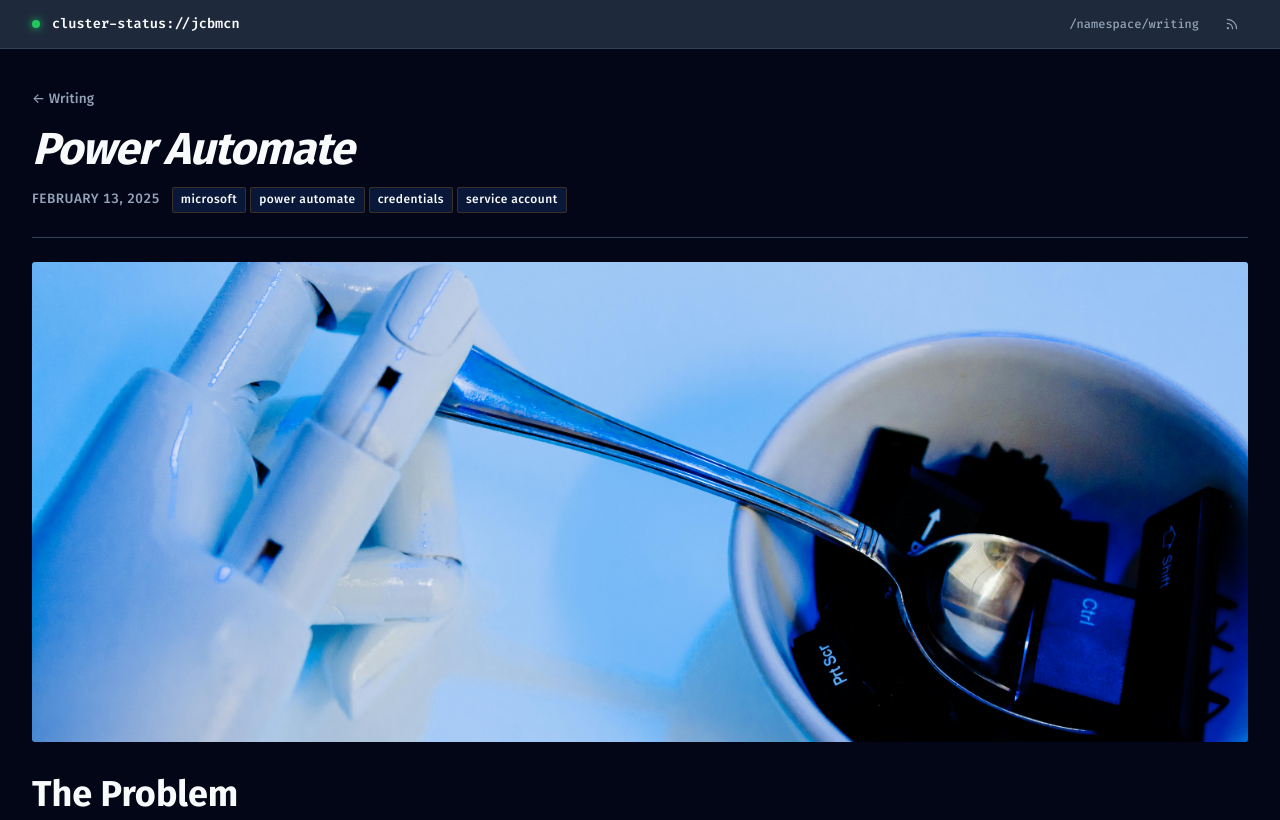
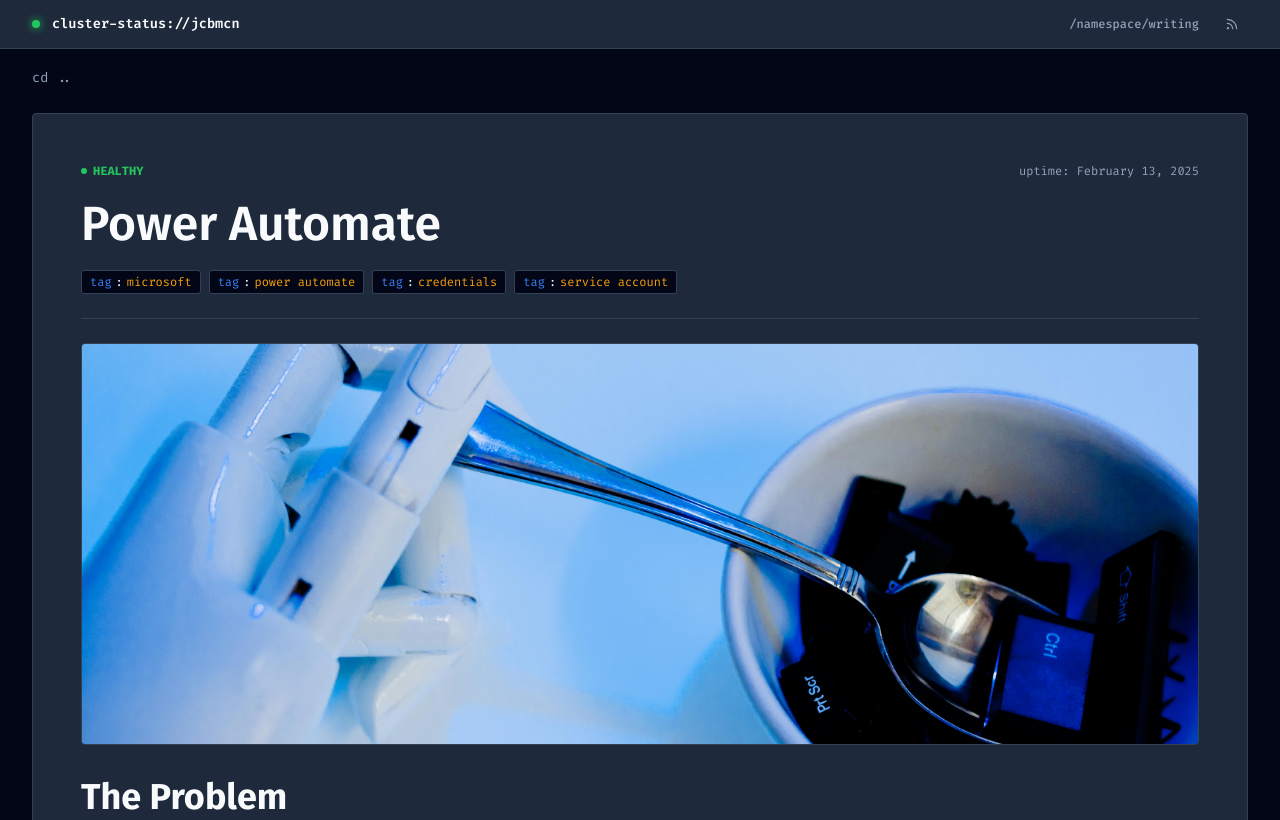
Before and after one commit to jcbmcn/jcbmcn.github.io, an Astro site: page /posts/2025-02-13-power-automate in a window 1280 px wide. Shown: the top 820 px of the page. Built offline with nearby package versions, Linux system fonts and the light colour scheme; Astro itself is replaced by a stand-in of ours.

Commit message:
feat(ui): redesign post detail as dashboard document

```diff
--- a/src/pages/posts/[slug].astro
+++ b/src/pages/posts/[slug].astro
@@ -21,55 +21,47 @@ const formattedDate = date
   : null;
 ---
 
-<BaseLayout title={`${title} — Jacob McNeilly`} description={title}>
-  <main class="post-page">
+<BaseLayout title={`${title} | jcbmcn`} description={title}>
+  <main class="detail-dashboard">
+    <div class="top-nav">
+      <a href="/posts/" class="cmd-link">cd ..</a>
+    </div>
 
-    <!-- Post header: title, meta -->
-    <article>
-      <header class="post-header">
-        <a href="/posts/" class="back-link">← Writing</a>
-
-        <h1 class="post-title">{title}</h1>
-
-        <div class="post-meta">
+    <article class="panel doc-panel">
+      <header class="doc-header">
+        <div class="meta-row">
+          <span class="status-indicator">
+            <span class="status-dot"></span> <span class="status-text">HEALTHY</span>
+          </span>
           {formattedDate && (
-            <time class="post-meta__date" datetime={date?.toISOString()}>
-              {formattedDate}
-            </time>
-          )}
-          {tags.length > 0 && (
-            <ul class="post-meta__tags" aria-label="Tags">
-              {tags.map((tag) => (
-                <li class="post-meta__tag">{tag}</li>
-              ))}
-            </ul>
+             <span class="sys-time">uptime: {formattedDate}</span>
           )}
         </div>
+
+        <h1 class="doc-title">{title}</h1>
+
+        {tags.length > 0 && (
+          <div class="k8s-labels">
+            {tags.map((tag) => (
+              <span class="k8s-label"><span class="label-key">tag</span>:<span class="label-val">{tag}</span></span>
+            ))}
+          </div>
+        )}
       </header>
 
-      <!-- Featured image: full-width within the container -->
+      {/* Featured image logic remains same */}
       {image && (
         <figure class="post-image">
-          <img
-            src={image}
-            alt={title}
-            width="1200"
-            height="630"
-            class="post-image__img"
-            loading="eager"
-            decoding="async"
-          />
+          <img src={image} alt={title} width="1200" height="630" class="post-image__img" loading="eager" decoding="async" />
         </figure>
       )}
 
-      <!-- Body: @tailwindcss/typography prose -->
       <div class="prose post-body">
         <Content />
       </div>
 
-      <!-- Post footer -->
-      <footer class="post-footer">
-        <a href="/posts/" class="back-link back-link--footer">← Back to writing</a>
+      <footer class="doc-footer">
+        <span class="eof-marker">EOF</span>
       </footer>
     </article>
   </main>
@@ -179,170 +171,74 @@ const formattedDate = date
 </script>
 
 <style>
-  /* ============================================================
-     PAGE CONTAINER
-     ============================================================ */
-  .post-page {
-    max-width: var(--container-wide);
+  .detail-dashboard {
+    max-width: var(--container-max);
     margin: 0 auto;
-    padding: 0 var(--gutter) clamp(4rem, 10vw, 8rem);
+    padding: var(--space-4) var(--gutter);
+    display: flex;
+    flex-direction: column;
+    gap: var(--space-4);
   }
 
-  /* ============================================================
-     POST HEADER
-     ============================================================ */
-  .back-link {
-    display: inline-block;
-    font-family: var(--font-body);
-    font-size: var(--text-sm);
-    font-weight: 500;
-    color: var(--color-ink-light);
-    text-decoration: none;
-    letter-spacing: 0.01em;
-    transition: color 0.12s ease;
-    margin-top: clamp(1.5rem, 4vw, 2.5rem);
+  .top-nav { margin-bottom: var(--space-2); }
+  .cmd-link {
+    font-family: var(--font-mono); font-size: var(--text-sm); color: var(--color-ink-light); text-decoration: none;
+  }
+  .cmd-link:hover { color: var(--color-accent); text-decoration: underline; }
+
+  .panel {
+    background: var(--color-panel);
+    border: 1px solid var(--color-border);
+    border-radius: 4px;
+    padding: clamp(var(--space-4), 5vw, var(--space-7));
   }
 
-  .back-link:hover {
-    color: var(--color-accent-text);
-  }
-
-  .post-header {
-    display: flex;
-    flex-direction: column;
+  .doc-header {
+    border-bottom: 1px solid var(--color-border);
     padding-bottom: var(--space-5);
-    border-bottom: 1px solid var(--color-border);
     margin-bottom: var(--space-5);
   }
 
-  .post-title {
-    font-family: var(--font-display);
-    font-size: clamp(1.75rem, 5vw, 2.8rem);
-    font-weight: 800;
-    font-style: italic;
-    line-height: 1.1;
-    letter-spacing: -0.025em;
-    color: var(--color-ink);
-    margin: var(--space-4) 0 var(--space-3);
-    max-width: 32ch;
+  .meta-row {
+    display: flex; justify-content: space-between; font-family: var(--font-mono); font-size: var(--text-xs); color: var(--color-ink-light); margin-bottom: var(--space-4);
   }
 
-  .post-meta {
-    display: flex;
-    flex-wrap: wrap;
-    align-items: center;
-    gap: var(--space-3);
+  .status-indicator { display: flex; align-items: center; gap: 6px; }
+  .status-dot { width: 6px; height: 6px; border-radius: 50%; background: var(--color-success); }
+  .status-text { color: var(--color-success); font-weight: bold;}
+
+  .doc-title {
+    font-size: clamp(2rem, 4vw, 3rem); font-weight: 600; color: var(--color-ink); line-height: 1.2; margin-bottom: var(--space-4);
   }
 
-  .post-meta__date {
-    font-family: var(--font-body);
-    font-size: var(--text-sm);
-    font-weight: 500;
-    letter-spacing: 0.04em;
-    text-transform: uppercase;
-    color: var(--color-ink-light);
-    font-variant-numeric: tabular-nums;
+  .k8s-labels { display: flex; flex-wrap: wrap; gap: var(--space-2); }
+  .k8s-label {
+    font-family: var(--font-mono); font-size: 0.75rem; background: var(--color-bg); border: 1px solid var(--color-border); border-radius: 3px; padding: 2px 8px; display: inline-flex;
+  }
+  .label-key { color: var(--color-accent); padding-right: 4px; }
+  .label-val { color: var(--color-warning); padding-left: 4px; }
+
+  .post-image { margin: 0 0 var(--space-6); border: 1px solid var(--color-border); border-radius: 4px; overflow: hidden; }
+  .post-image__img { width: 100%; height: auto; display: block; max-height: 400px; object-fit: cover; }
+
+  .doc-footer {
+    margin-top: var(--space-7); border-top: 1px dashed var(--color-border); padding-top: var(--space-4); text-align: center;
+  }
+  .eof-marker {
+    font-family: var(--font-mono); font-size: var(--text-sm); color: var(--color-ink-light);
   }
 
-  .post-meta__tags {
-    list-style: none;
-    margin: 0;
-    padding: 0;
-    display: flex;
-    flex-wrap: wrap;
-    gap: var(--space-1);
-  }
-
-  .post-meta__tag {
-    font-family: var(--font-body);
-    font-size: var(--text-xs);
-    font-weight: 500;
-    letter-spacing: 0.04em;
-    color: var(--color-accent-text);
-    background: var(--color-accent-tint);
-    border: 1px solid oklch(66% 0.160 62 / 0.25);
-    padding: 0.15rem 0.5rem;
-    border-radius: 2px;
-    line-height: 1.6;
-  }
-
-  /* ============================================================
-     FEATURED IMAGE
-     ============================================================ */
-  .post-image {
-    margin: 0 0 var(--space-6);
-    border-radius: 3px;
-    overflow: hidden;
-  }
-
-  .post-image__img {
-    width: 100%;
-    height: auto;
-    display: block;
-    max-height: 480px;
-    object-fit: cover;
-  }
-
-  /* ============================================================
-     POST BODY (prose)
-     ============================================================ */
-  .post-body {
-    /* Let prose fill the post-page container width */
-    max-width: none;
-  }
-
-  /* Pre blocks: override padding to make room for copy button */
   .post-body :global(pre) {
     padding-top: 2.5rem !important;
   }
 
-  /* ============================================================
-     COPY BUTTON
-     ============================================================ */
+  /* Retain copy button and mermaid styles from previous implementation */
   :global(.copy-btn) {
-    position: absolute;
-    top: 0.5rem;
-    right: 0.5rem;
-    padding: 0.2rem 0.6rem;
-    font-family: var(--font-body);
-    font-size: 0.7rem;
-    font-weight: 600;
-    letter-spacing: 0.06em;
-    text-transform: uppercase;
-    color: oklch(70% 0.008 72);
-    background: rgba(255, 255, 255, 0.07);
-    border: 1px solid rgba(255, 255, 255, 0.12);
-    border-radius: 2px;
-    cursor: pointer;
-    opacity: 0;
-    transition: opacity 0.15s ease, background-color 0.15s ease, color 0.15s ease;
-    line-height: 1.6;
+    position: absolute; top: 0.5rem; right: 0.5rem; padding: 0.2rem 0.6rem; font-family: var(--font-mono); font-size: 0.7rem; color: var(--color-ink-light); background: var(--color-bg); border: 1px solid var(--color-border); border-radius: 3px; cursor: pointer; opacity: 0; transition: all 0.15s;
   }
-
-  :global(pre:hover .copy-btn),
-  :global(.copy-btn:focus-visible) {
-    opacity: 1;
-  }
-
-  :global(.copy-btn--copied) {
-    color: oklch(78% 0.12 145);
-    border-color: oklch(78% 0.12 145 / 0.3);
-    background: oklch(78% 0.12 145 / 0.08);
-    opacity: 1;
-  }
-
-  /* ============================================================
-     POST FOOTER
-     ============================================================ */
-  .post-footer {
-    margin-top: var(--space-7);
-    padding-top: var(--space-5);
-    border-top: 1px solid var(--color-border-soft);
-  }
-
-  .back-link--footer {
-    margin-top: 0;
-  }
+  :global(pre:hover .copy-btn), :global(.copy-btn:focus-visible) { opacity: 1; }
+  :global(.copy-btn:hover) { border-color: var(--color-accent); color: var(--color-accent); }
+  :global(.copy-btn--copied) { color: var(--color-success); border-color: var(--color-success); }
 
   /* ============================================================
      MERMAID DIAGRAMS
```
